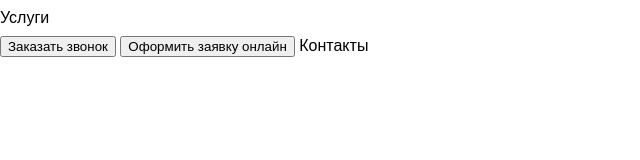
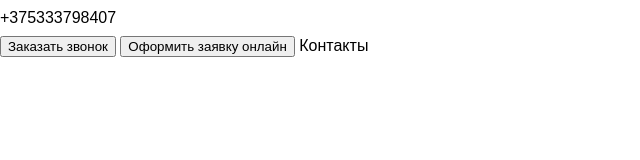
Before and after one commit to Sh1lenok/new-projekt, a plain HTML site: page index.html in a window 1280 px wide. Shown: the full height of the page, 0-640 px from the left. Drawn offline with Linux system fonts and the light colour scheme.

Commit message:
removed услуги, added contact and new title

```diff
--- a/index.html
+++ b/index.html
@@ -1,27 +1,27 @@
 <!DOCTYPE html>
 <html>
+
 <head>
     <meta charset='utf-8'>
     <meta http-equiv='X-UA-Compatible' content='IE=edge'>
-    <title>Смарт-Экспресс — официальный сайт. Находится в разработке</title>
+    <title>Смарт-Экспресс — официальный сайт</title>
     <meta name='viewport' content='width=device-width, initial-scale=1'>
     <link rel='stylesheet' type='text/css' media='screen' href='css/main.css'>
     <script src='js/jquery-3.6.0.min.js'></script>
     <script src='js/main.js'></script>
 </head>
+
 <body>
     <header>
         <nav>
-            <a href="#services">Услуги</a>
-
-
+            <a href="tel:+375333798407">+375333798407</a>
         </nav>
         <div>
-
             <button>Заказать звонок</button>
             <button>Оформить заявку онлайн</button>
             <a href="#contacts">Контакты</a>
         </div>
     </header>
 </body>
+
 </html>
```
